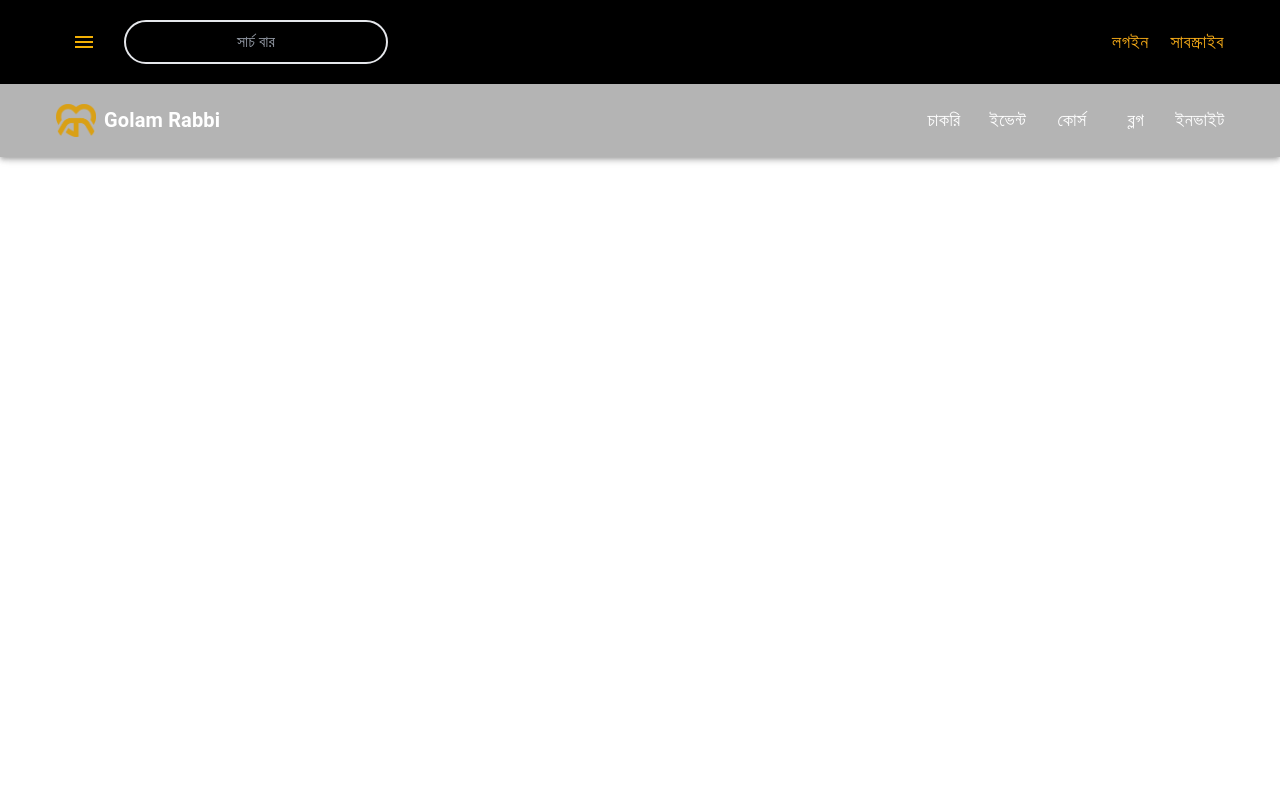
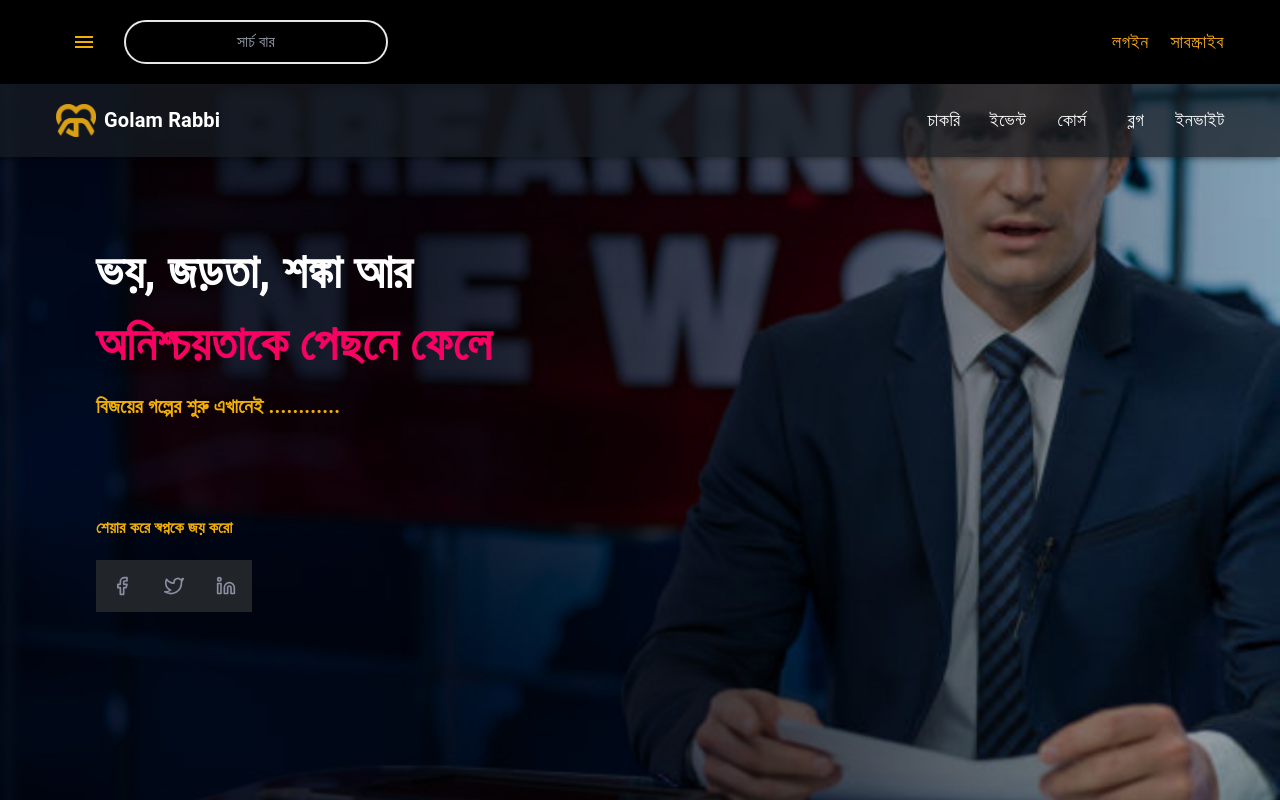
Before and after one commit to SalehAhmed19/GolamRabbi-SSOMOY_TV, a React (Vite) app: page / in a window 1280 px wide. Built offline with nearby package versions, Linux system fonts and the light colour scheme.

Commit message:
banner added

```diff
--- a/package.json
+++ b/package.json
@@ -16,6 +16,7 @@
     "@mui/material": "^5.11.15",
     "react": "^18.2.0",
     "react-dom": "^18.2.0",
+    "react-icons": "^4.8.0",
     "react-router-dom": "^6.10.0"
   },
   "devDependencies": {
--- /dev/null
+++ b/src/Components/Isolated/Banner.jsx
@@ -0,0 +1,48 @@
+import React from "react";
+import reporter from "../../assets/Banner/reporter.jpg";
+import { FiFacebook, FiTwitter, FiLinkedin } from "react-icons/fi";
+
+function Banner() {
+  const socialLinks = [
+    { _id: 1, icon: <FiFacebook />, href: "" },
+    { _id: 2, icon: <FiTwitter />, href: "" },
+    { _id: 3, icon: <FiLinkedin />, href: "" },
+  ];
+  return (
+    <React.Fragment>
+      <div
+        style={{
+          background: `url(${reporter})`,
+          backgroundSize: "cover",
+          backgroundRepeat: "no-repeat",
+          objectFit: "cover",
+        }}
+        className="pt-20 h-screen flex flex-col justify-center lg:px-24 px-5"
+      >
+        <div>
+          <h1 className="text-5xl font-bold text-[#fff]">ভয়, জড়তা, শঙ্কা আর</h1>
+          <h1 className="text-[#F90162] my-6 text-5xl font-bold">
+            অনিশ্চয়তাকে পেছনে ফেলে
+          </h1>
+          <h3 className="text-[#F3B004] font-bold text-xl">
+            বিজয়ের গল্পের শুরু এখানেই ............
+          </h3>
+        </div>
+        <div className="mt-24">
+          <h4 className="text-[#F3B004] font-bold">
+            শেয়ার করে স্বপ্নকে জয় করো
+          </h4>
+          <div className="bg-[#212429] inline-block my-5">
+            <div className="flex text-[#8A8EA0] text-xl">
+              {socialLinks.map((socialLink) => (
+                <div className="p-4 hover:bg-[#171a1d]">{socialLink.icon}</div>
+              ))}
+            </div>
+          </div>
+        </div>
+      </div>
+    </React.Fragment>
+  );
+}
+
+export default Banner;
--- a/src/Components/Shared/Navbar.jsx
+++ b/src/Components/Shared/Navbar.jsx
@@ -130,7 +130,7 @@ function Navbar(props) {
                 </Box>
               </div>
               {/* Lower Menu */}
-              <div className="w-full flex p-5 bg-[#0000004b] lg:pl-14">
+              <div className="w-full flex p-5 bg-[#171c23b8] lg:pl-14">
                 <Box
                   component="div"
                   sx={{ flexGrow: 1, display: { xs: "none", sm: "block" } }}
--- a/src/Pages/Home.jsx
+++ b/src/Pages/Home.jsx
@@ -1,7 +1,12 @@
 import React from "react";
+import Banner from "../Components/Isolated/Banner";
 
 function Home() {
-  return <div>Home Page</div>;
+  return (
+    <div>
+      <Banner />
+    </div>
+  );
 }
 
 export default Home;
```
Also changed, not shown: src/assets/Banner/reporter.jpg (added), 1 other file (tests, documents, lock files or other folders).
